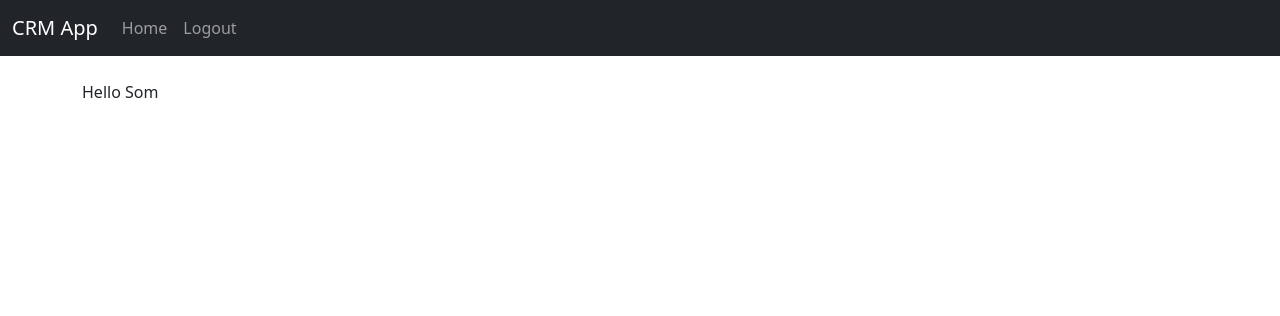
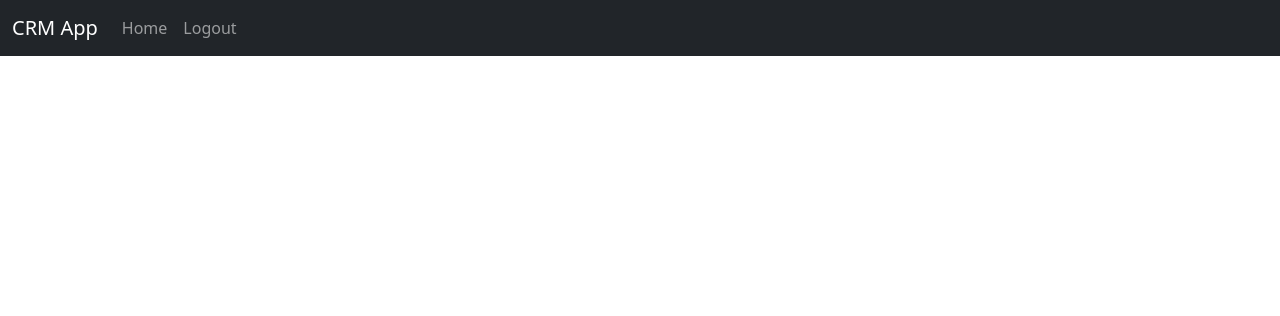
Before and after one commit to Somkesharwani/CMP-Application, a Django app: page /home in a window 1280 px wide. Shown: the top 316 px of the page. Run offline with Django 4.2, Linux system fonts and the light colour scheme; a user stored in the database is signed in.

Commit message:
update url

```diff
--- a/core/templates/home.html
+++ b/core/templates/home.html
@@ -3,6 +3,6 @@
 
 {% block content %}
 
-Hello Som
+
 
 {% endblock content %}
```
